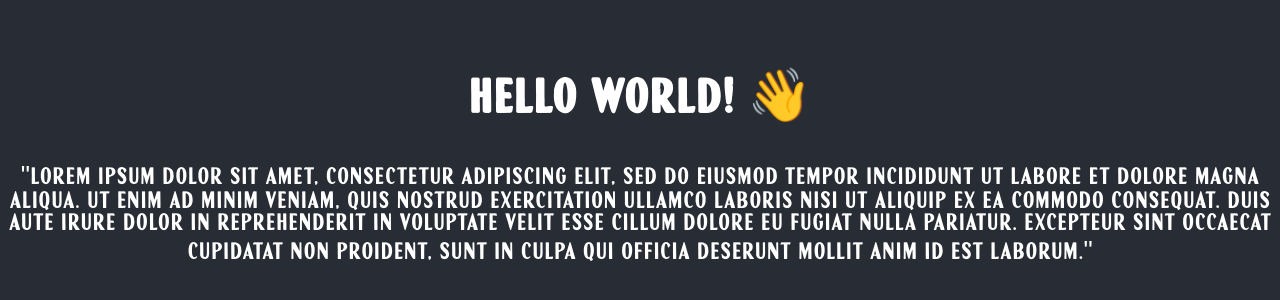
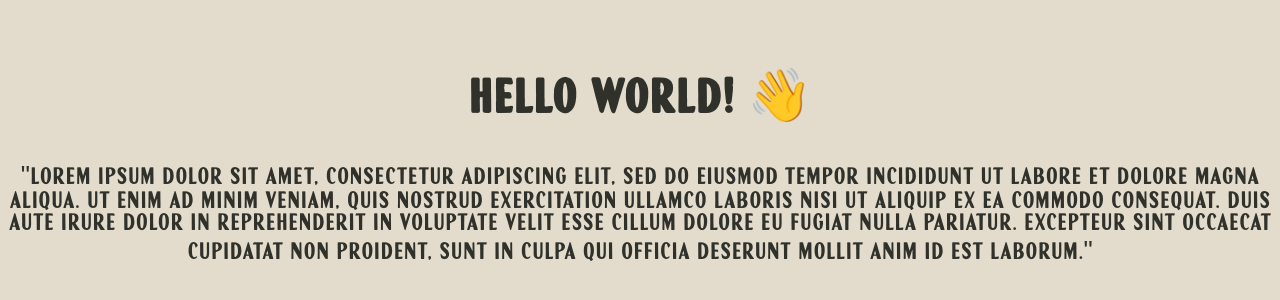
Before and after one commit to caseyvaughn/jj-wedding-site, a React (Create React App) app: page / in a window 1280 px wide. Shown: the part 252-552 px from the top of the page. Built offline with nearby package versions, Linux system fonts and the light colour scheme.

Commit message:
setup custom color palette

```diff
--- a/src/App.css
+++ b/src/App.css
@@ -14,14 +14,12 @@
 }
 
 .App-header {
-  background-color: #282c34;
   min-height: 100vh;
   display: flex;
   flex-direction: column;
   align-items: center;
   justify-content: center;
   font-size: calc(10px + 2vmin);
-  color: white;
 }
 
 .App-link {
--- a/src/App.tsx
+++ b/src/App.tsx
@@ -1,6 +1,6 @@
 import React from 'react';
-import logo from './logo.svg';
 import './App.css';
+import './index.css';
 
 function App() {
   return (
--- a/src/index.css
+++ b/src/index.css
@@ -1,8 +1,14 @@
+:root {
+  --color-text: #30312B;
+  --color-background: #E3DCCC;
+  --color-highlight: #DEA53A;
+}
+
 body {
   margin: 0;
   font-family: 'TAYBenditos', sans-serif;
-  -webkit-font-smoothing: antialiased;
-  -moz-osx-font-smoothing: grayscale;
+  color: var(--color-text);
+  background-color: var(--color-background);
 }
 
 code {
```
